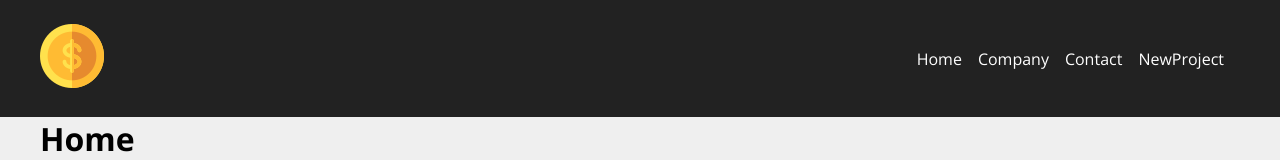
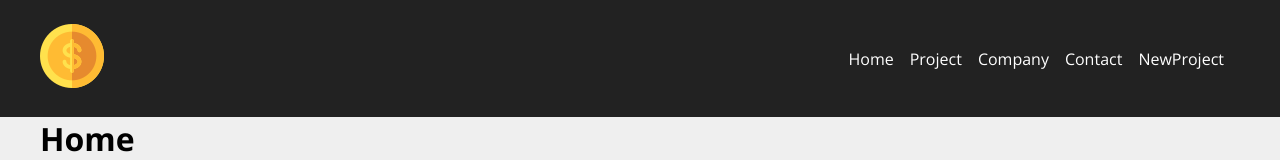
Before and after one commit to RusthenRonald/Projeto-React, a JavaScript app in the folder new-project/: page / in a window 1280 px wide. Shown: the top 160 px of the page. Built offline with nearby package versions, Linux system fonts and the light colour scheme; the HTML template or start-up script is replaced by a standard one; a web font is replaced by a local one.

Commit message:
adicionei nova rot/pagina a menu

```diff
--- a/new-project/src/App.js
+++ b/new-project/src/App.js
@@ -6,6 +6,7 @@
 import Container from "./components/Layout/Container";
 import NavBar from "./components/Layout/NavBar";
 import Footer from "./components/Layout/Footer";
+import Projects from "./components/pages/Projects";
 function App() {
   return (
     <Router>
@@ -14,6 +15,7 @@
       <Container customClass="min_height">
         <Routes>
           <Route path="/" element={<Home/>}></Route>
+          <Route path="/projects" element={<Projects/>}></Route>
           <Route path="/company" element={<Company/>}></Route>
           <Route path="/contact" element={<Contact/>}></Route>
           <Route path="/newproject" element={<NewProject/>}></Route>
--- a/new-project/src/components/Layout/NavBar.js
+++ b/new-project/src/components/Layout/NavBar.js
@@ -14,6 +14,9 @@
                         <Link to='/' >Home</Link>
                     </li>
                     <li className={styles.item}>
+                        <Link to='/projects' >Project</Link>
+                    </li>
+                    <li className={styles.item}>
                         <Link to='/company'>Company</Link>
                     </li>
                     <li className={styles.item}>
@@ -22,6 +25,7 @@
                     <li className={styles.item}>
                         <Link to='/newproject' >NewProject</Link>
                     </li>
+
                 </ul>
             </Container>
         </nav>
```
